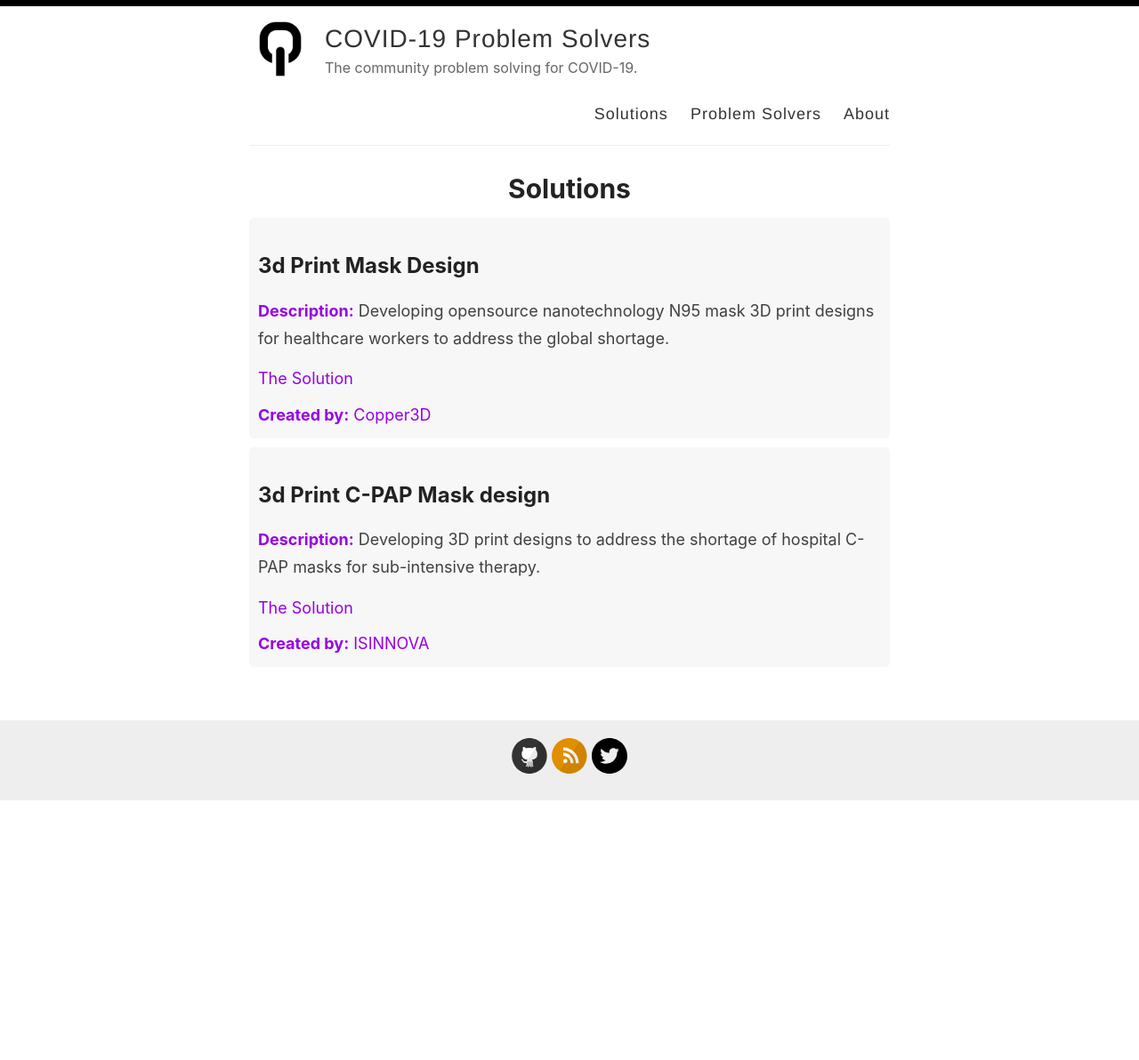
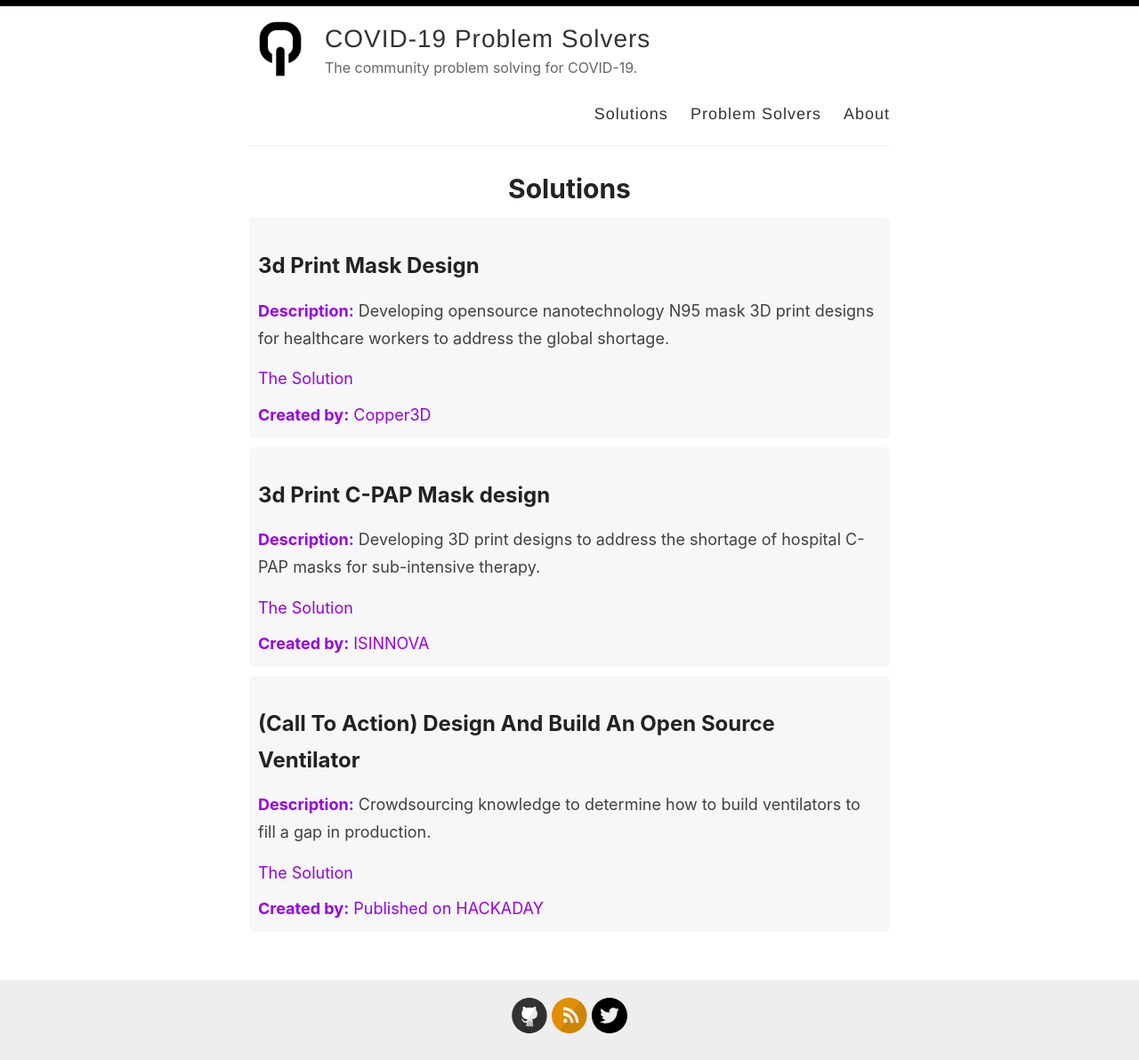
Before and after one commit to justinlewis/covid19-actionables, a Jekyll site: the page built from index.html, in a window 1280 px wide. Shown: the whole page at 89% size. Built offline with Jekyll 4.4.1, drawn with Linux system fonts in a browser that asks for light colours; nearby versions of some CDN libraries; the list of posts is cut into pages by our own code; before the commit the page ends 900 px from its top, so only the background shows below that.

Commit message:
added hackaday

```diff
--- a/_data/opensource-solutions.yml
+++ b/_data/opensource-solutions.yml
@@ -10,3 +10,9 @@
   description: Developing 3D print designs to address the shortage of hospital C-PAP masks for sub-intensive therapy.
   company: ISINNOVA
   companylink: https://www.isinnova.it/
+
+- title: (Call To Action) Design And Build An Open Source Ventilator
+  link: https://hackaday.com/2020/03/12/ultimate-medical-hackathon-how-fast-can-we-design-and-deploy-an-open-source-ventilator/
+  description: Crowdsourcing knowledge to determine how to build ventilators to fill a gap in production.
+  company: Published on HACKADAY
+  companylink: https://hackaday.com/2020/03/12/ultimate-medical-hackathon-how-fast-can-we-design-and-deploy-an-open-source-ventilator/
```
